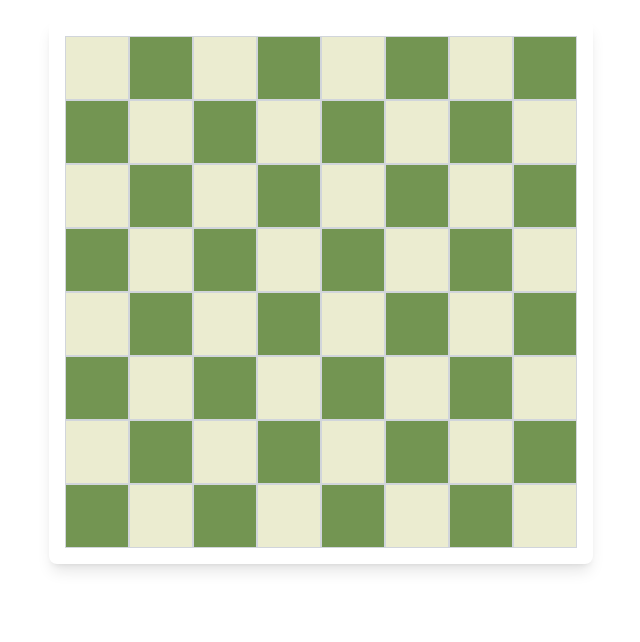
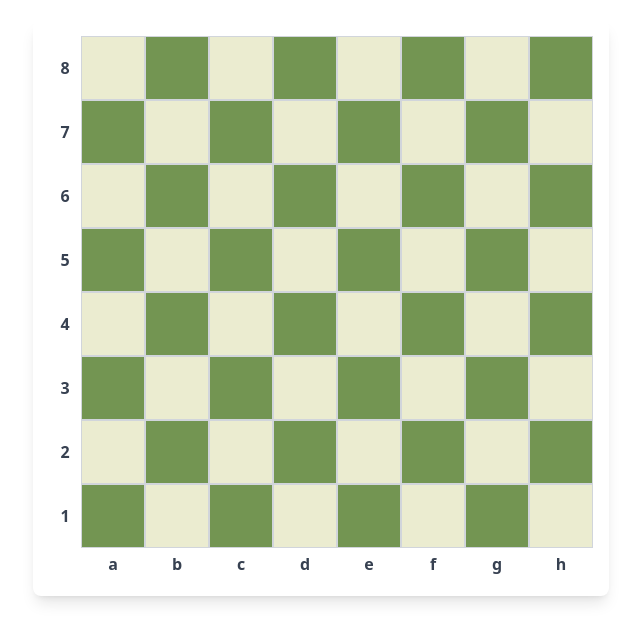
Before and after one commit to nikiiigoyal/chess-game, a React (Create React App) app: page / in a window 1280 px wide. Shown: the top 642 px of the page, without its empty margins (319-959 px from the left). Built offline with nearby package versions, Linux system fonts and the light colour scheme.

Commit message:
Update Board add labels

```diff
--- a/src/components/chessBoard/Board.tsx
+++ b/src/components/chessBoard/Board.tsx
@@ -1,3 +1,5 @@
+
+
 const Board = () => {
 
   // Function to decide if a square should be light or dark
@@ -13,6 +15,35 @@ const Board = () => {
     const numbers = ['8', '7', '6', '5', '4', '3', '2', '1'];
     return letters[col] + numbers[row];
   };
+
+  // Create column labels (a-h)
+  const renderColumnLabels = () => {
+    const letters = ['a', 'b', 'c', 'd', 'e', 'f', 'g', 'h'];
+    return (
+      <div className="flex">
+        <div className="w-4 sm:w-6 md:w-8"></div> {/* Empty corner */}
+        {letters.map((letter) => (
+          <div
+            key={letter}
+            className="w-8 h-4 sm:w-12 sm:h-6 md:w-16 md:h-8 flex items-center justify-center text-xs sm:text-sm md:text-base font-semibold text-gray-700"
+          >
+            {letter}
+          </div>
+        ))}
+      </div>
+    );
+  };
+
+  // Create row labels (8-1)
+  const renderRowLabel = (rowIndex: number) => {
+    const numbers = ['8', '7', '6', '5', '4', '3', '2', '1'];
+    return (
+      <div className="w-4 h-8 sm:w-6 sm:h-12 md:w-8 md:h-16 flex items-center justify-center text-xs sm:text-sm md:text-base font-semibold text-gray-700">
+        {numbers[rowIndex]}
+      </div>
+    );
+  };
+
 
   // Create 8 rows
   const renderBoard = () => {
@@ -31,16 +62,19 @@ const Board = () => {
           <div
             key={`${row}-${col}`}
             className={`
-              w-16 h-16
+        w-8 h-8 sm:w-12 sm:h-12 md:w-16 md:h-16
         flex items-center justify-center
         border border-gray-300
         cursor-pointer
+        text-lg sm:text-xl md:text-2xl
+        transition-colors duration-200
         ${isLight ? 'bg-[hsl(62.14deg,42.42%,87.06%)]' : 'bg-[hsl(90.45deg,29%,45.29%)]'}
         hover:opacity-80
       `}
             title={squareName}
           >
             {/* Empty for now - we'll add pieces later */}
+            {/* <Pieces piece={PieceType}/> */}
           </div>
         );
       }
@@ -48,6 +82,7 @@ const Board = () => {
       // Add this row to our rows array
       rows.push(
         <div key={row} className="flex">
+            {renderRowLabel(row)}
           {squares}
         </div>
       );
@@ -61,7 +96,9 @@ const Board = () => {
 
       <div className="flex justify-center">
         <div className="bg-white p-4 my-5 rounded-lg shadow-lg">
+
           {renderBoard()}
+          {renderColumnLabels()}
         </div>
       </div>
 
```
Lines whose indentation alone changed are shown as unchanged.
